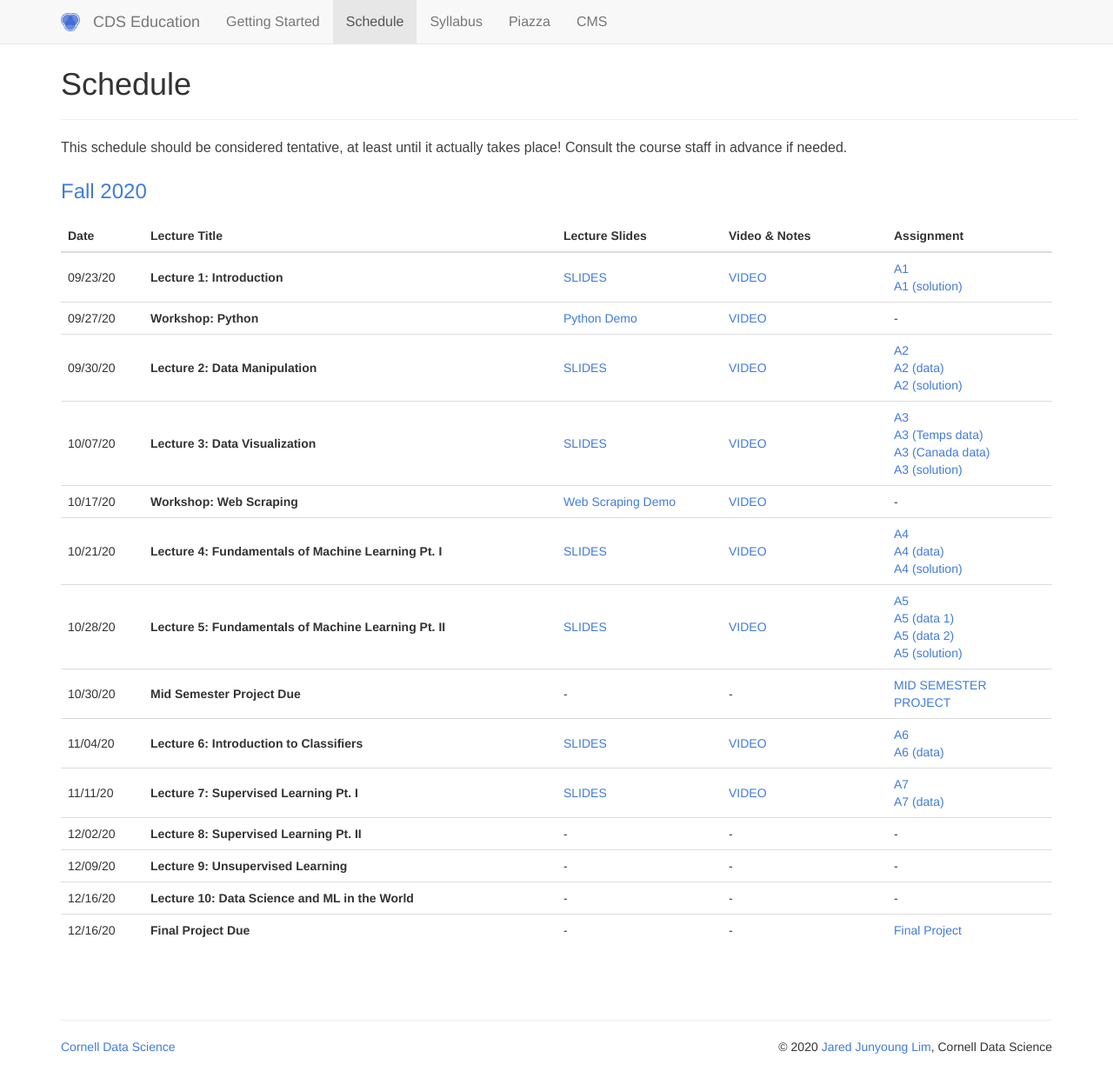
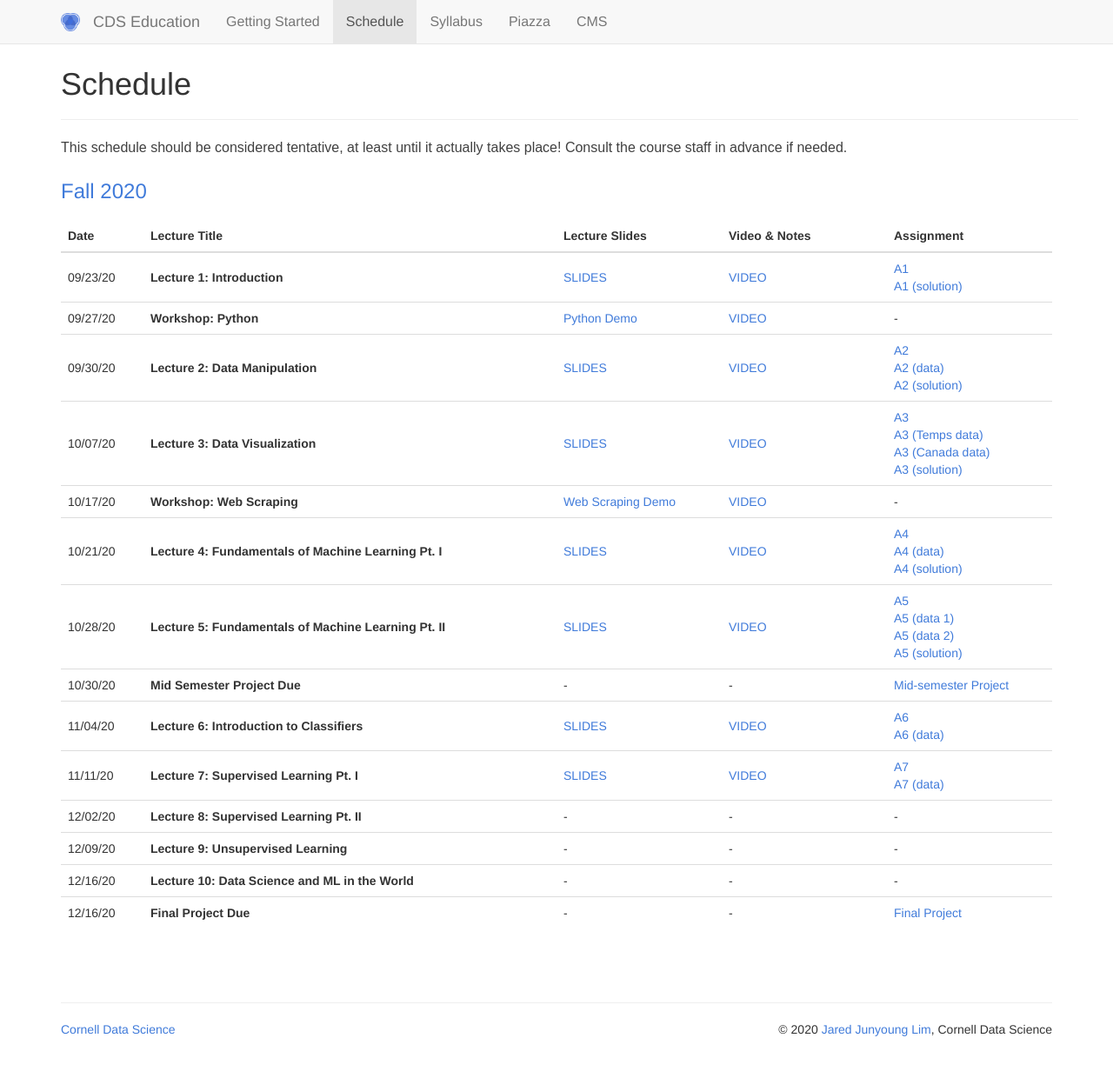
Before and after one commit to CornellDataScience/info1998, a Jekyll site: the page built from schedule.md, in a window 1280 px wide and 1240 px high. Shown: the whole window at 87% size. Built offline with Jekyll 4.4.1, drawn with Linux system fonts in a browser that asks for light colours.

```diff
--- a/_data/schedules.yml
+++ b/_data/schedules.yml
@@ -115,7 +115,7 @@ lectures:
   - date: 2020-10-30
     title: "Mid Semester Project Due"
     assignments:
-      - title: "MID SEMESTER PROJECT"
+      - title: "Mid-semester Project"
         link: "resources/FA20/extra/MidSemester_Project.pdf"
   ######################################## Week 6 #########################################
   - date: 2020-11-04
```
